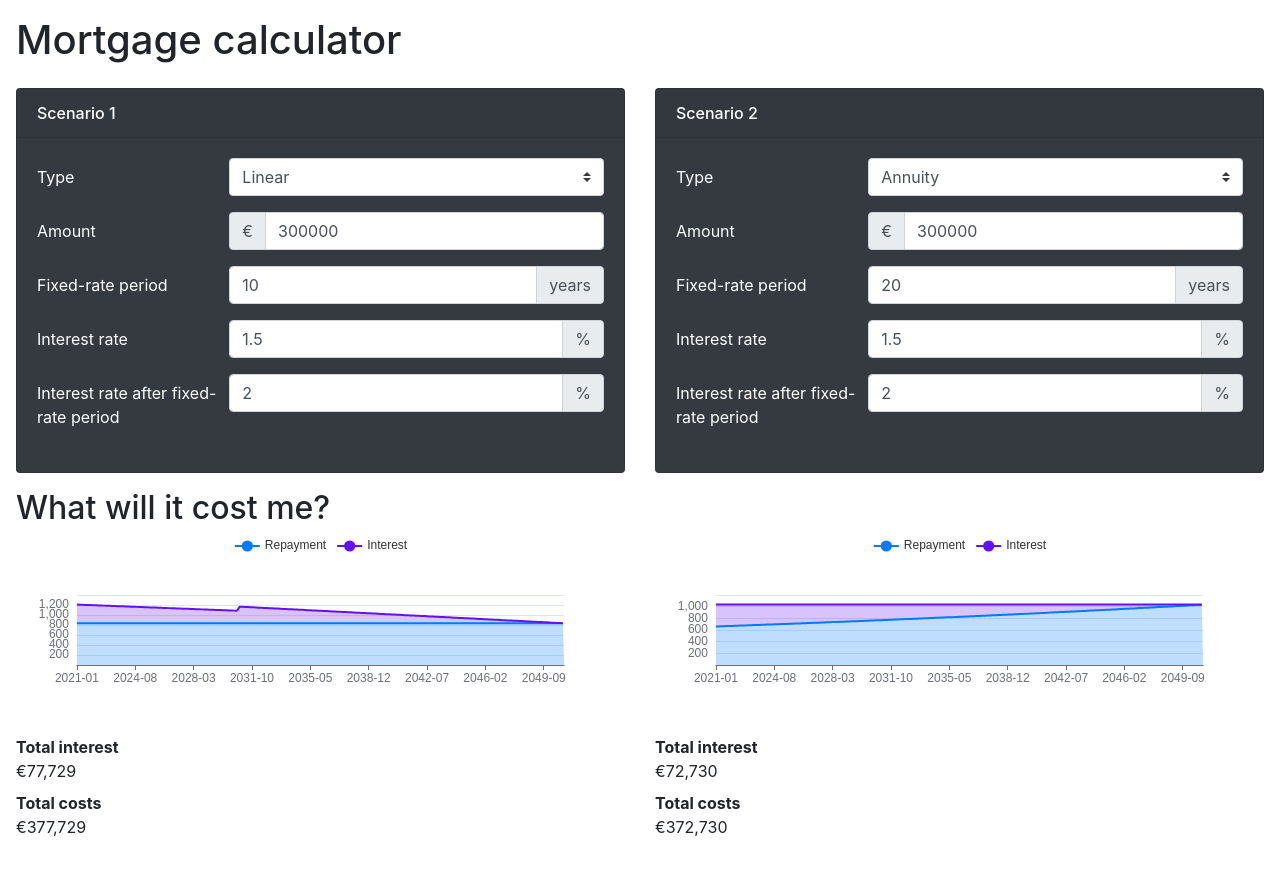
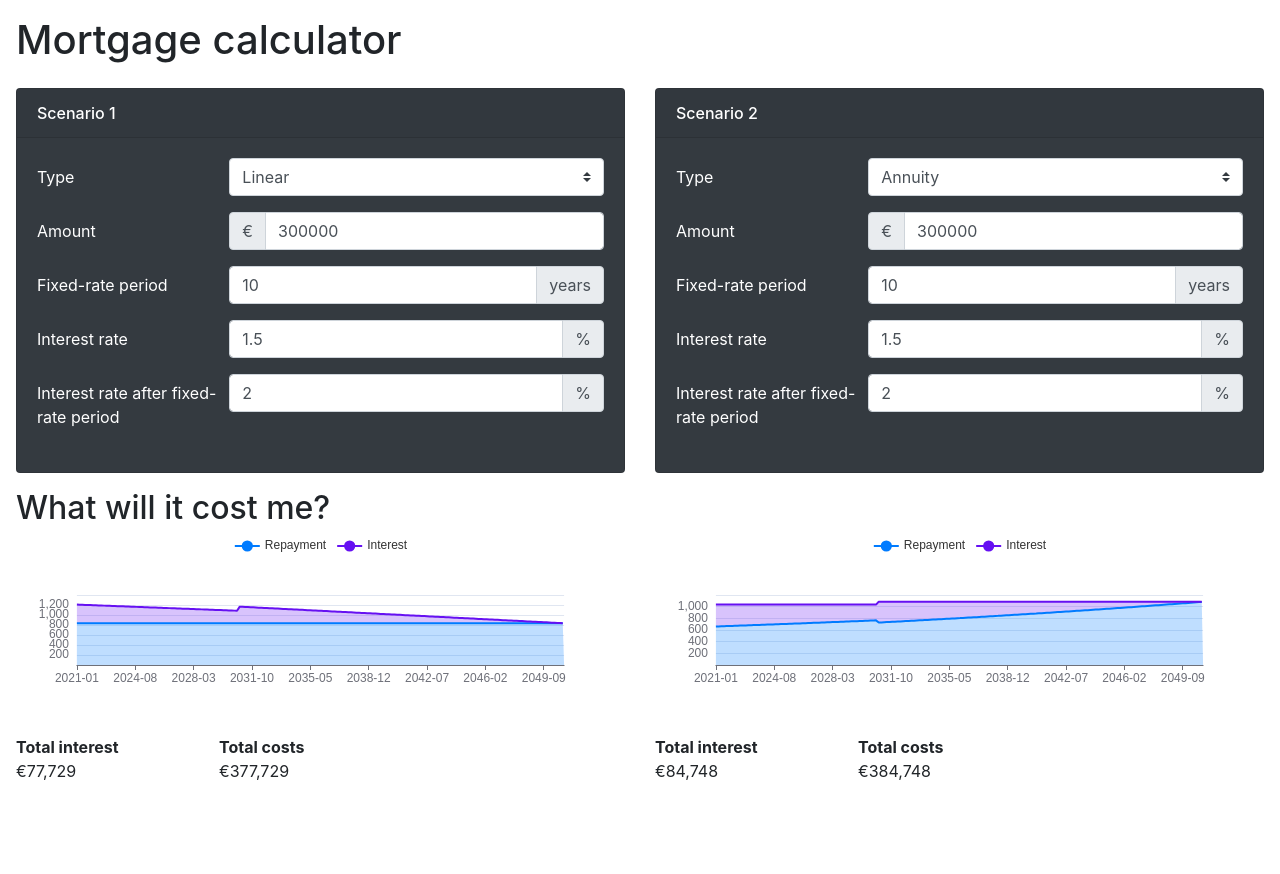
Before and after one commit to timseverien/mortgage-calculator, a Nuxt app: page / in a window 1280 px wide. Shown: the top 874 px of the page. After the commit the page ends 839 px from the top, so only its background shows below. Built offline with nearby package versions, Linux system fonts and the light colour scheme.

Commit message:
Improve layout

```diff
--- a/components/CostsOverTimeChart.vue
+++ b/components/CostsOverTimeChart.vue
@@ -72,6 +72,9 @@ export default {
             const total = params.reduce((sum, param) => sum + param.data, 0)
 
             return `<div class="chart-tooltip">
+              <div>Period</div>
+              <b>${params[0].axisValue}</b>
+
               ${series}
               <div>Total</div>
               <b>${costsFormatter.format(total)}</b>
@@ -94,8 +97,11 @@ export default {
 
   watch: {
     data() {
+      const { legend, series } = this.createSeries()
+
       this.chart.setOption({
-        series: this.createSeries(),
+        legend: { data: legend },
+        series,
       })
     },
   },
--- a/pages/index.vue
+++ b/pages/index.vue
@@ -7,12 +7,9 @@
     </b-row>
 
     <b-row class="section">
-      <b-col>
-        <b-card-group deck>
+      <b-col v-for="scenario in scenarios" :key="scenario.key" cols="12" lg="6">
         <ScenarioSettingsCard
-            v-for="scenario in scenarios"
           v-bind="scenario"
-            :key="scenario.key"
           :name="scenario.name"
           @change:amount="handleScenarioChange(scenario, 'amount', $event)"
           @change:fixedRatePeriod="
@@ -30,25 +27,33 @@
           "
           @change:period="handleScenarioChange(scenario, 'period', $event)"
         />
-        </b-card-group>
       </b-col>
     </b-row>
 
     <h2>What will it cost me?</h2>
 
     <b-row class="section">
-      <b-col v-for="scenario in scenarioCosts" :key="scenario.key">
+      <b-col
+        v-for="scenario in scenarioCosts"
+        :key="scenario.key"
+        cols="12"
+        lg="6"
+      >
         <CostsOverTimeChart
           :scenario="scenario"
           :data="scenario.costsOvertime"
         />
 
-        <dl>
+        <dl class="summary">
+          <div>
             <dt>Total interest</dt>
             <dd>{{ scenario.totalInterestFormatted }}</dd>
+          </div>
 
+          <div>
             <dt>Total costs</dt>
             <dd>{{ scenario.totalFormatted }}</dd>
+          </div>
         </dl>
       </b-col>
     </b-row>
@@ -112,7 +117,7 @@ export default {
         key: `scenario-${index}`,
         name: `Scenario ${index + 1}`,
         amount: 300000,
-        fixedRatePeriod: 10 + index * 10,
+        fixedRatePeriod: 10,
         interestRate: 0.015,
         interestRateAfterFixedRatePeriod: 0.02,
         period: 30,
@@ -125,25 +130,56 @@ export default {
     getAnnuityCostsOvertime(scenario) {
       const costsPerMonth = []
       const interestPeriods = periodsPerYear * scenario.period
-      const periodicInterestRate = scenario.interestRate / periodsPerYear
+      const interestRatePerMonth = scenario.interestRate / periodsPerYear
 
       const monthlyPayment =
-        (scenario.amount * periodicInterestRate) /
-        (1 - Math.pow(1 + periodicInterestRate, -interestPeriods))
+        (scenario.amount * interestRatePerMonth) /
+        (1 - Math.pow(1 + interestRatePerMonth, -interestPeriods))
 
       let debt = scenario.amount
 
-      for (let i = 0; i < periodsPerYear * scenario.period; i++) {
-        const interest = (scenario.interestRate / periodsPerYear) * debt
+      for (let i = 0; i < periodsPerYear * scenario.fixedRatePeriod; i++) {
+        const interest = interestRatePerMonth * debt
         const amount = monthlyPayment - interest
-
-        debt -= amount
 
         costsPerMonth.push({
           amount,
           interest,
           period: createFormattedDateFromPeriod(i),
         })
+
+        debt -= amount
+      }
+
+      const interestPeriodsAfterFixedRatePeriod =
+        periodsPerYear * (scenario.period - scenario.fixedRatePeriod)
+
+      const interestRatePerMonthAfterFixedRatePeriod =
+        scenario.interestRateAfterFixedRatePeriod / periodsPerYear
+
+      const monthlyPaymentAfterFixedRatePeriod =
+        (debt * interestRatePerMonthAfterFixedRatePeriod) /
+        (1 -
+          Math.pow(
+            1 + interestRatePerMonthAfterFixedRatePeriod,
+            -interestPeriodsAfterFixedRatePeriod
+          ))
+
+      for (
+        let i = periodsPerYear * scenario.fixedRatePeriod;
+        i < periodsPerYear * scenario.period;
+        i++
+      ) {
+        const interest = interestRatePerMonthAfterFixedRatePeriod * debt
+        const amount = monthlyPaymentAfterFixedRatePeriod - interest
+
+        costsPerMonth.push({
+          amount,
+          interest,
+          period: createFormattedDateFromPeriod(i),
+        })
+
+        debt -= amount
       }
 
       return costsPerMonth
@@ -203,4 +239,9 @@ export default {
 .section {
   margin-bottom: 1rem;
 }
+
+.summary {
+  display: grid;
+  grid-template-columns: repeat(auto-fill, minmax(20ch, 1fr));
+}
 </style>
```
Lines whose indentation alone changed are shown as unchanged.
